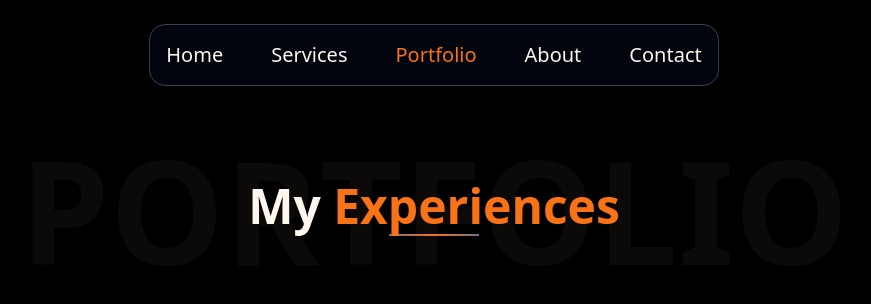
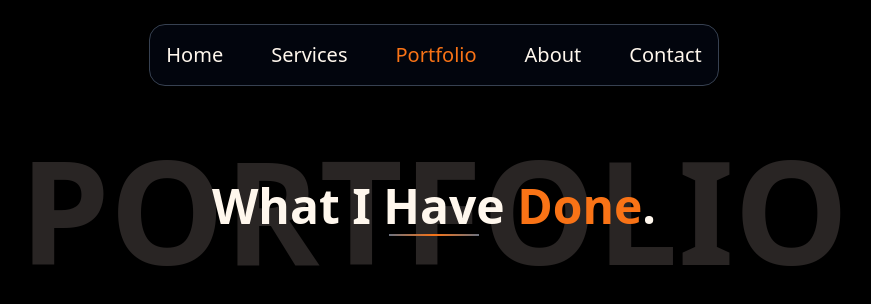
Before and after one commit to Kimoney/john-next, a Next.js app: page /portfolio in a window 1280 px wide. Shown: the top 304 px of the page, without its empty margins (206-1077 px from the left). Built offline with nearby package versions, Linux system fonts and the light colour scheme.

Commit message:
style: Adjusted font color for page headings.

```diff
--- a/src/app/about/page.jsx
+++ b/src/app/about/page.jsx
@@ -8,7 +8,7 @@ export default function About() {
     {/* Page Heading */}
     <div className="relative">
         <div className="absolute inset-0 flex justify-center items-center">
-          <h1 className="uppercase font-extrabold text-stone-950 whitespace-nowrap text-7xl sm:text-7xl md:text-9xl lg:text-[9rem] xl:text-[9rem]">About</h1>
+          <h1 className="uppercase font-extrabold text-stone-800 whitespace-nowrap text-7xl sm:text-7xl md:text-9xl lg:text-[9rem] xl:text-[9rem]">About</h1>
         </div>
         <div className="m-4 sm:m-8 md:m-16 lg:m-24 relative z-10">
           <h1 className="text-2xl sm:text-2xl md:text-4xl lg:text-5xl text-center font-bold">
--- a/src/app/contact/page.jsx
+++ b/src/app/contact/page.jsx
@@ -9,7 +9,7 @@ export default function Contact() {
 
     <div className="relative">
         <div className="absolute inset-0 flex justify-center items-center">
-          <h1 className="uppercase font-extrabold text-stone-950 whitespace-nowrap text-7xl sm:text-7xl md:text-9xl lg:text-[9rem] xl:text-[9rem]">Contact</h1>
+          <h1 className="uppercase font-extrabold text-stone-800 whitespace-nowrap text-7xl sm:text-7xl md:text-9xl lg:text-[9rem] xl:text-[9rem]">Contact</h1>
         </div>
         <div className="m-4 sm:m-8 md:m-16 lg:m-24 relative z-10">
           <h1 className="text-2xl sm:text-2xl md:text-4xl lg:text-5xl text-center font-bold">
--- a/src/app/portfolio/page.jsx
+++ b/src/app/portfolio/page.jsx
@@ -9,11 +9,11 @@ export default function Portfolio() {
 
     <div className="relative">
         <div className="absolute inset-0 flex justify-center items-center">
-          <h1 className="uppercase font-extrabold text-stone-950 whitespace-nowrap text-7xl sm:text-7xl md:text-9xl lg:text-[9rem] xl:text-[9rem]">Portfolio</h1>
+          <h1 className="uppercase font-extrabold text-stone-800 whitespace-nowrap text-7xl sm:text-7xl md:text-9xl lg:text-[9rem] xl:text-[9rem]">Portfolio</h1>
         </div>
         <div className="m-4 sm:m-8 md:m-16 lg:m-24 relative z-10">
           <h1 className="text-2xl sm:text-2xl md:text-4xl lg:text-5xl text-center font-bold">
-            My <span className="text-orange-500">Experiences</span>
+            What I Have <span className="text-orange-500">Done</span>.
           </h1>
           <hr className="w-1/6 sm:w-1/6 md:w-1/8 lg:w-1/12 h-0.5 mx-auto mt-1 bg-gradient-to-r from-gray-500 via-orange-500 to-gray-500 border-0"/>
         </div>
--- a/src/app/services/page.jsx
+++ b/src/app/services/page.jsx
@@ -12,7 +12,7 @@ export default function Services() {
 
     <div className="relative">
         <div className="absolute inset-0 flex justify-center items-center">
-          <h1 className="uppercase font-extrabold text-stone-950 whitespace-nowrap text-7xl sm:text-7xl md:text-9xl lg:text-[9rem] xl:text-[9rem]">Services</h1>
+          <h1 className="uppercase font-extrabold text-stone-800 whitespace-nowrap text-7xl sm:text-7xl md:text-9xl lg:text-[9rem] xl:text-[9rem]">Services</h1>
         </div>
         <div className="m-4 sm:m-8 md:m-16 lg:m-24 relative z-10">
           <h1 className="text-2xl sm:text-2xl md:text-4xl lg:text-5xl text-center font-bold">
```
